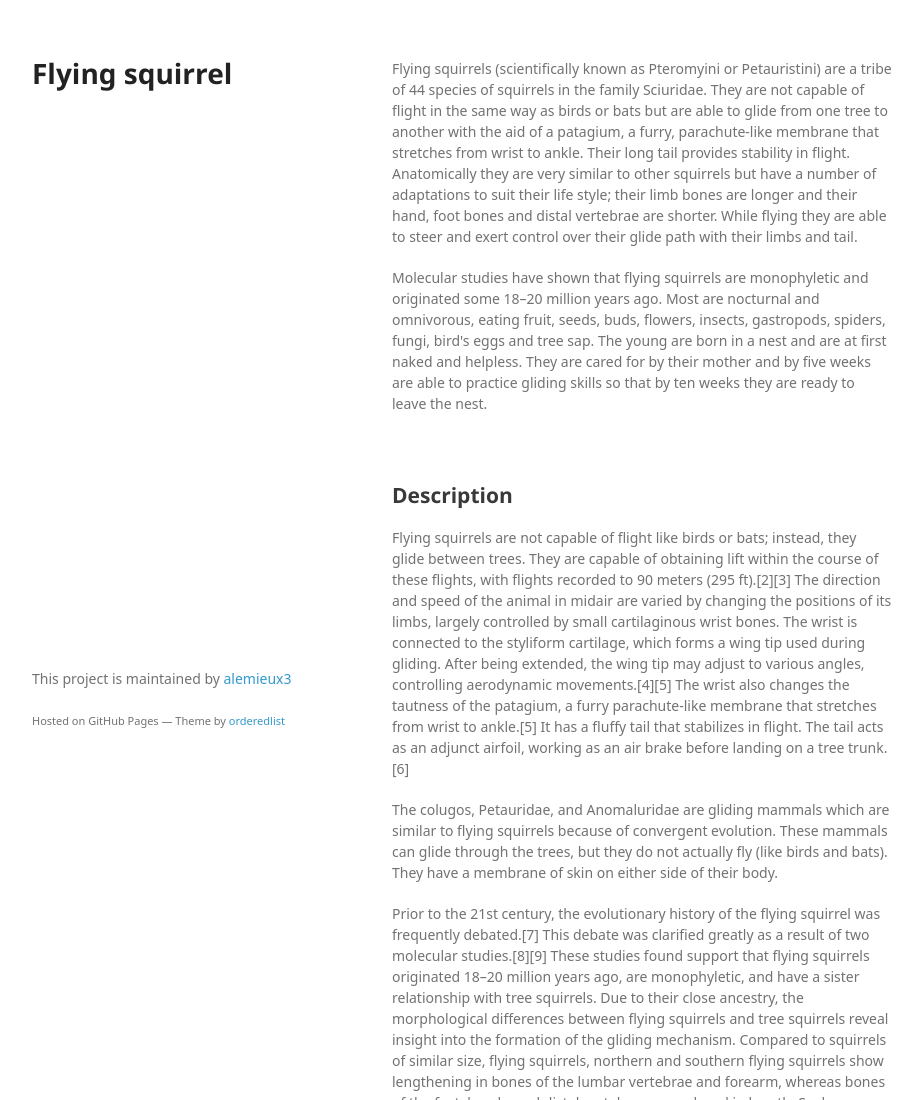
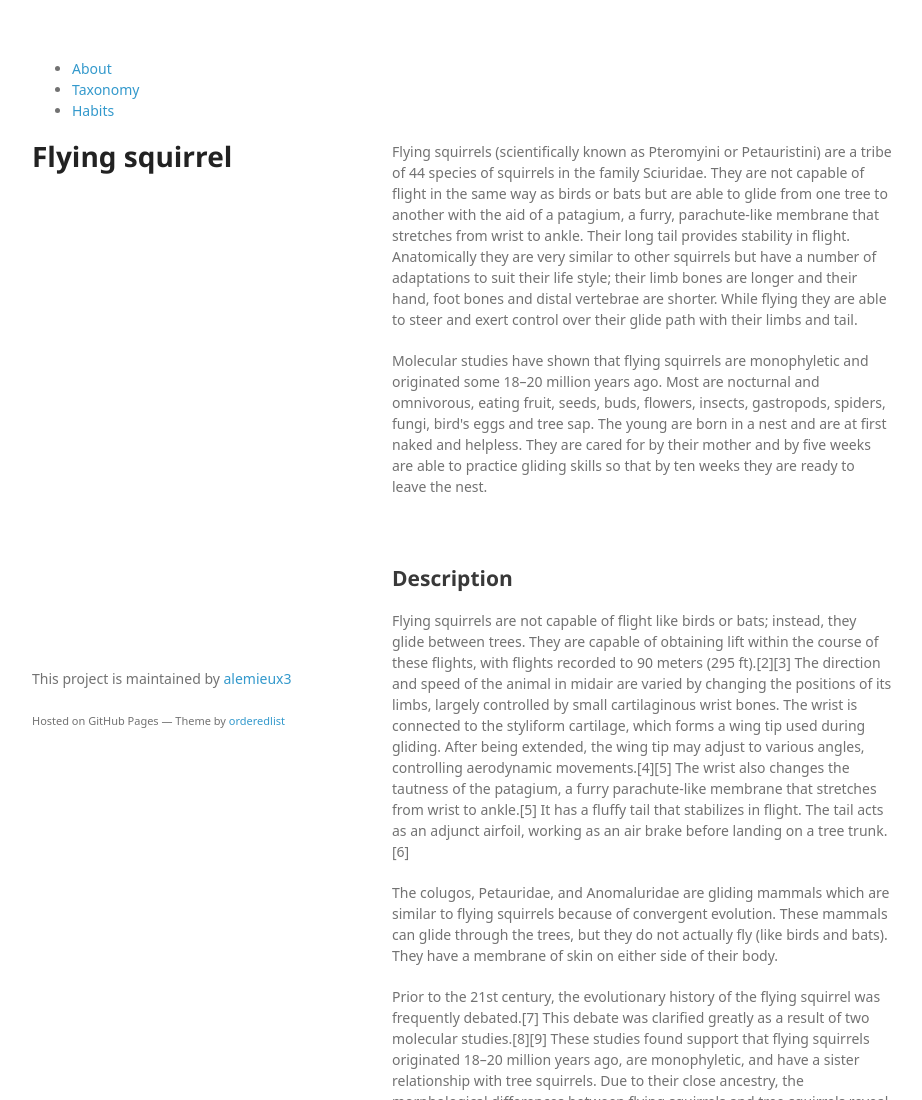
Before and after one commit to alemieux3/modern-web-design, a plain HTML site: page index.html in a window 1280 px wide. Shown: the top 1100 px of the page, without its empty margins (178-1100 px from the left). Drawn offline with Linux system fonts and the light colour scheme; a web font is replaced by a local one.

Commit message:
Update index.html

```diff
--- a/index.html
+++ b/index.html
@@ -14,6 +14,15 @@
   </head>
   <body>
     <div class="wrapper">
+    	<nav role="navigation">
+    		<ul>
+    			<li><a href="./index.html">About</a></li>
+    			<li><a href="./taxonomy.html">Taxonomy</a></li>
+    			<li><a href="./habits.html">Habits</a></li>
+    		</ul>
+
+
+    	</nav>
       <header>
 			<h1>Flying squirrel</h1>
 		</header>
```
